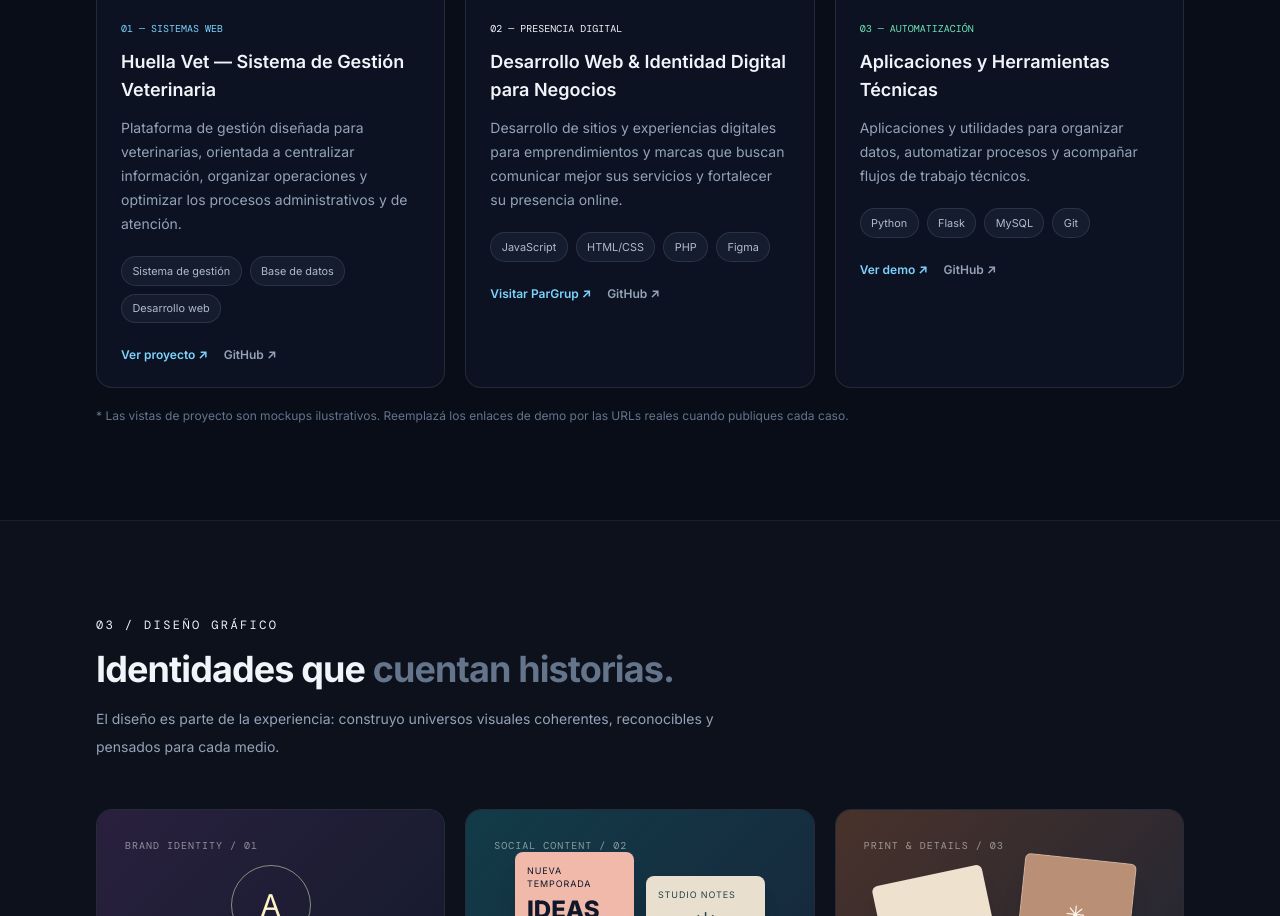
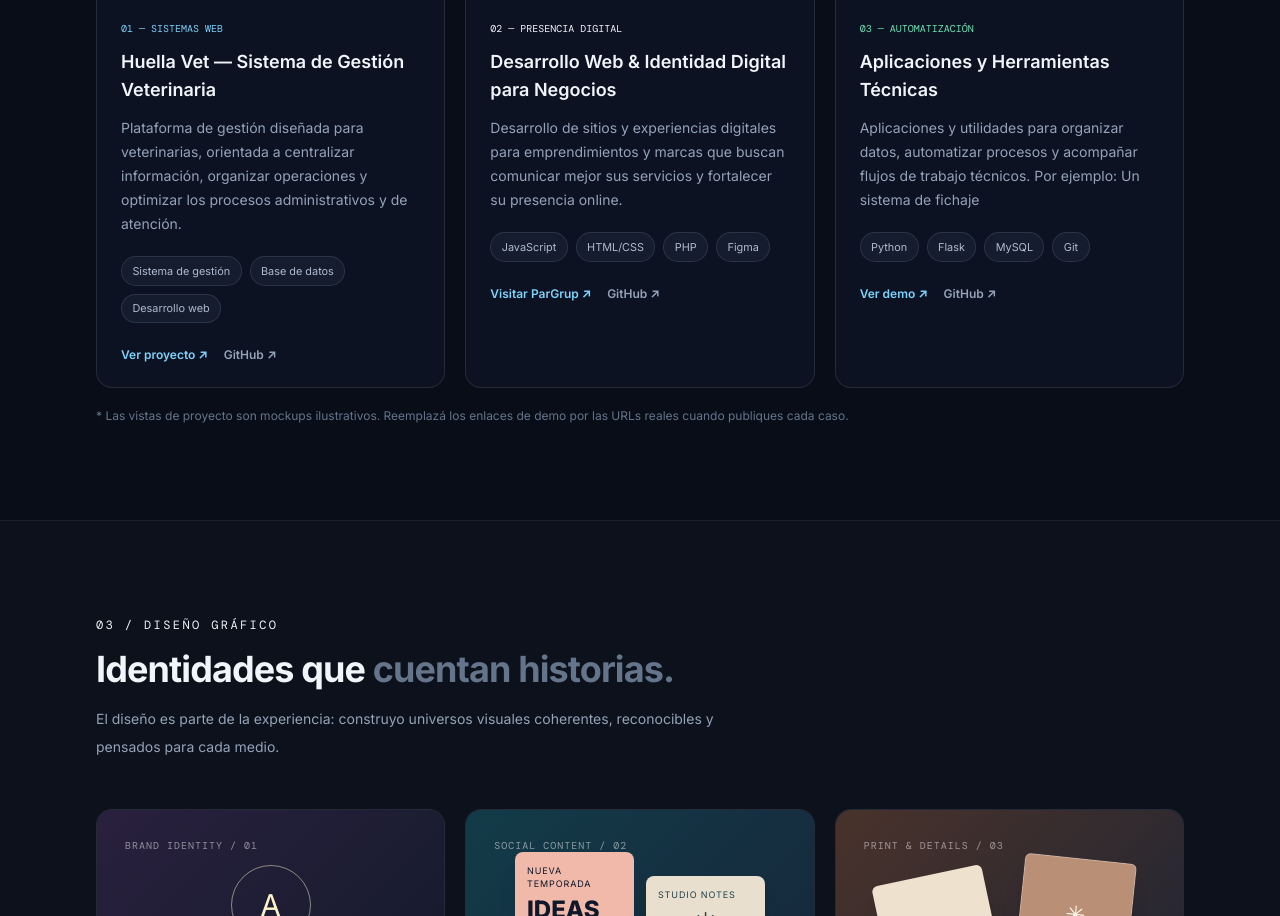
Before and after one commit to SilviiLLG/Portafolio-Silvina-Laino, a plain HTML site: page index.html in a window 1280 px wide. Shown: the part 1930-2846 px from the top of the page. Drawn offline with nearby package versions, Linux system fonts and the light colour scheme.

Commit message:
Enhance description with example of time tracking system
Added example of a time tracking system to the description.

```diff
--- a/index.html
+++ b/index.html
@@ -296,7 +296,7 @@
     <p class="mono text-[10px] text-emerald-300">03 — AUTOMATIZACIÓN</p>
     <h3 class="mt-3 text-lg font-semibold">Aplicaciones y Herramientas Técnicas</h3>
     <p class="muted mt-3 min-h-[72px] text-sm leading-6 text-slate-400">
-        Aplicaciones y utilidades para organizar datos, automatizar procesos y acompañar flujos de trabajo técnicos.
+        Aplicaciones y utilidades para organizar datos, automatizar procesos y acompañar flujos de trabajo técnicos. Por ejemplo: Un sistema de fichaje
     </p>
 
     <div class="mt-5 flex flex-wrap gap-2">
```
